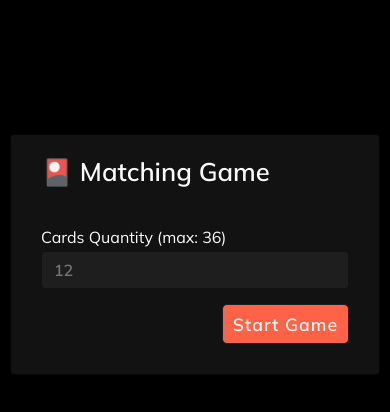
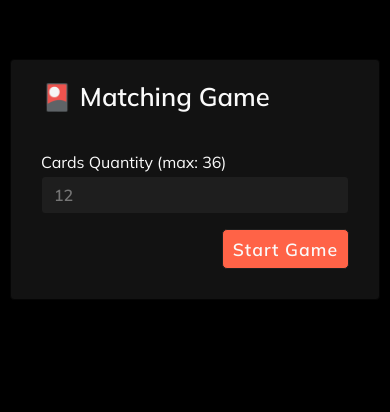
Before and after one commit to MatthMiller/matching-game, a plain HTML site: page index.html in a window 390 px wide. Shown: the part 168-580 px from the top of the page. Drawn offline with Linux system fonts and the light colour scheme.

Commit message:
modal mobile

```diff
--- a/css/modal.css
+++ b/css/modal.css
@@ -137,4 +137,10 @@ input[type="number"] {
     .titulo-modal {
         font-size: 1.6rem;
     }
+
+    .initial-modal-container,
+    .victory-modal-container {
+        top: auto;
+        bottom: 75px;
+    }
 }
```
